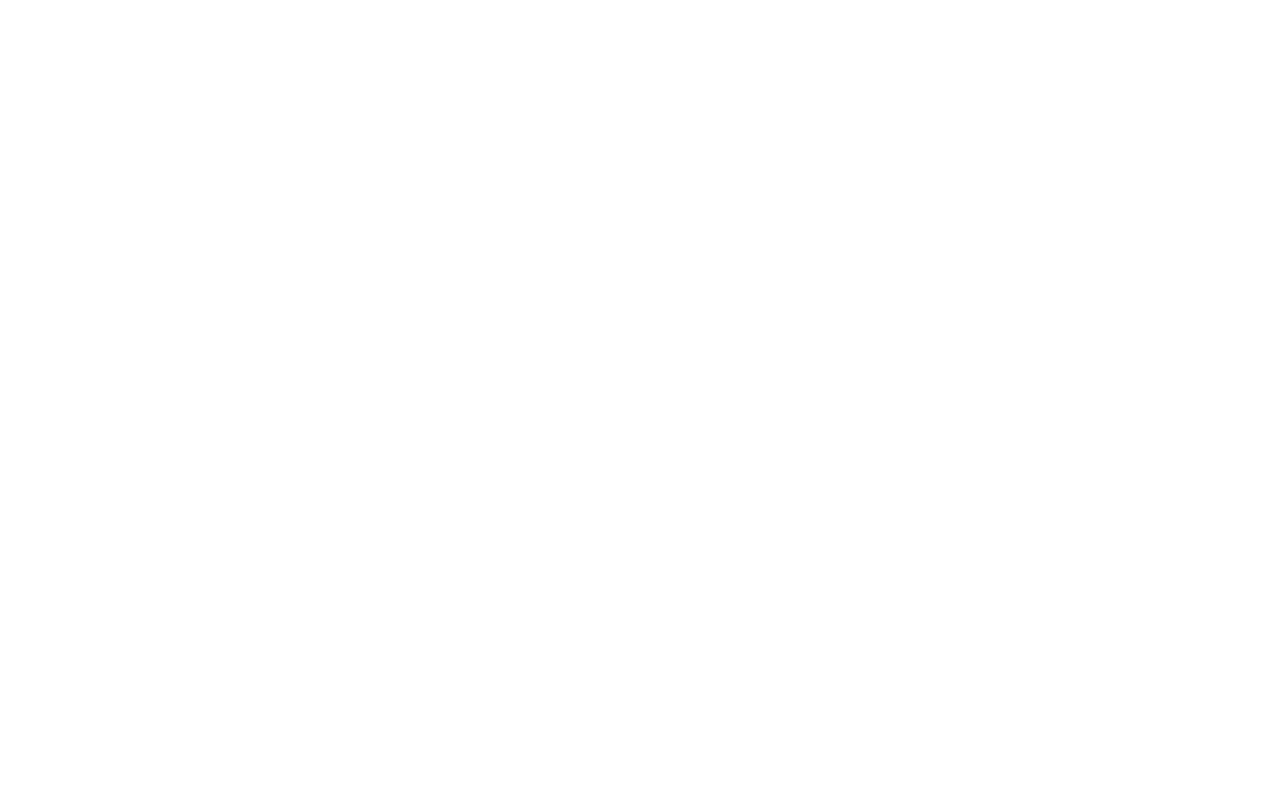
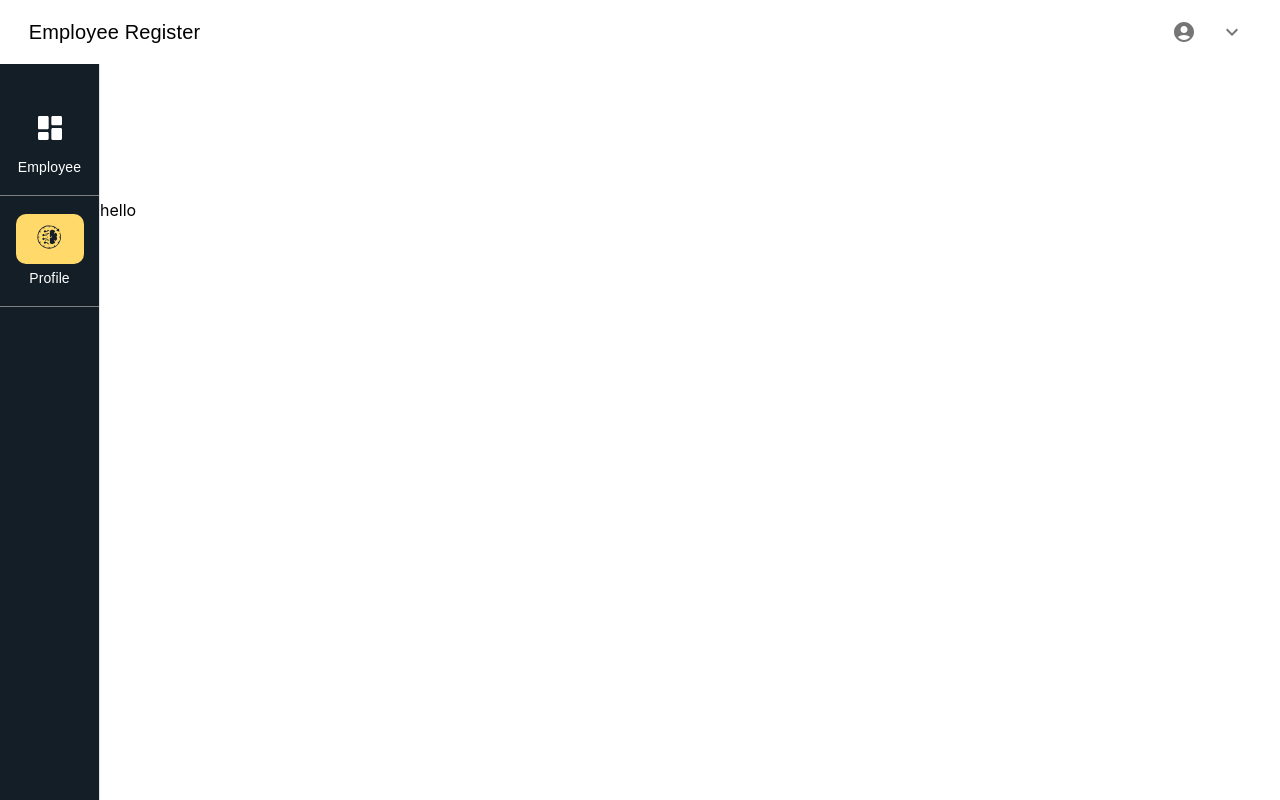
Before and after one commit to Sahil811/Employee-Registry-_FrontEnd, a React (Create React App) app: page /profile/1 in a window 1280 px wide. Before the commit this address had no page. Built offline with nearby package versions, Linux system fonts and the light colour scheme.

Commit message:
master: navebar update

```diff
--- a/src/App.js
+++ b/src/App.js
@@ -6,6 +6,7 @@
 const Signup = lazy(() => import('./web/pages/Signup'));
 const Login = lazy(() => import('./web/pages/Login'));
 const UserList = lazy(() => import('./web/pages/UserList'));
+const ProfilePage = lazy(() => import('./web/pages/Profile'));
 
 const routes = [
   {
@@ -25,6 +26,12 @@
     exact: true,
     name: 'UserList',
     element: UserList,
+  },
+  {
+    path: '/profile/:id',
+    exact: true,
+    name: 'Profile',
+    element: ProfilePage,
   },
 ];
 
--- a/src/route/route.js
+++ b/src/route/route.js
@@ -1,7 +1,11 @@
 import {lazy} from "react";
 import { ReactComponent as HomeSvg } from '../web/assets/svg/home.svg';
 import { ReactComponent as HomeSelectedSvg } from '../web/assets/svg/home-selected.svg';
+import { ReactComponent as IntelSvg  } from '../web/assets/svg/intel.svg';
+import { ReactComponent as IntelSelectedSvg } from '../web/assets/svg/intel-selected.svg';
 const UserList = lazy(() => import('../web/pages/UserList'));
+const ProfilePage = lazy(() => import('../web/pages/Profile'));
+
 
 const routes = [
   {
@@ -9,42 +13,19 @@
     exact: true,
     name: 'Employee',
     element: UserList,
-    menutype: 'main',
+    menuType: 'main',
     icon: <HomeSvg />,
     selectedIcon: <HomeSelectedSvg />
   },
-  // {
-  //   path: '/myprojects',
-  //   name: 'My Projects',
-  //   element: Myprojects,
-  //   menutype: 'main',
-  //   icon: <MyProjectsSvg />,
-  //   selectedIcon: <MyProjectsSelectedSvg />
-  // },
-  // {
-  //   path: '/intel',
-  //   name: 'Intel',
-  //   element: Summary,
-  //   menutype: 'sub',
-  //   icon: <IntelSvg />,
-  //   selectedIcon: <IntelSelectedSvg />
-  // },
-  // {
-  //   path: '/vision',
-  //   name: 'Vision',
-  //   element: ProjectMap,
-  //   menutype: 'sub',
-  //   icon: <VisionSvg />,
-  //   selectedIcon: <VisionSelectedSvg />
-  // },
-  // {
-  //   path: '/marketplace',
-  //   name: 'Marketplace',
-  //   element: Marketplace,
-  //   menutype: 'main',
-  //   icon: <MarketSvg />,
-  //   selectedIcon: <MarketSelectedSvg />
-  // }
+  {
+    path: '/profile/:id',
+    exact: true,
+    name: 'Profile',
+    element: ProfilePage,
+    menuType: 'sub',
+    icon: <IntelSvg />,
+    selectedIcon: <IntelSelectedSvg />
+  },
 ];
 
 export default routes;
--- a/src/web/components/Table/index.js
+++ b/src/web/components/Table/index.js
@@ -13,6 +13,8 @@
 import DoneIcon from "@mui/icons-material/DoneAllTwoTone";
 import RevertIcon from "@mui/icons-material/NotInterestedOutlined";
 import DeleteOutlineOutlinedIcon from '@mui/icons-material/DeleteOutlineOutlined';
+import AccountBoxOutlinedIcon from '@mui/icons-material/AccountBoxOutlined';
+import { useNavigate } from "react-router-dom";
 
 const useStyles =  makeStyles(theme => ({
   root: {
@@ -67,7 +69,7 @@
 };
 
 export default function TableComponent({data, tableHeader, updateHandler, deleteHandler}) {
-
+  const navigate = useNavigate()
   const [rows, setRows] = React.useState([]);
 
   const [previous, setPrevious] = React.useState({});
@@ -140,6 +142,7 @@
             {tableHeader && tableHeader.length && tableHeader.map((header) => <TableCell key={header} align="left">{header}</TableCell>)}
             <TableCell align="left">Edit</TableCell>
             <TableCell align="left">Delete</TableCell>
+            <TableCell align="left">Details</TableCell>
           </TableRow>
         </TableHead>
         <TableBody>
@@ -184,6 +187,13 @@
                     <DeleteOutlineOutlinedIcon />
                   </IconButton>
               </TableCell>
+              <TableCell className={classes.selectTableCell}>
+                  <IconButton
+                    onClick={() => navigate(`/profile/${row.id}`)}
+                  >
+                    <AccountBoxOutlinedIcon />
+                  </IconButton>
+              </TableCell>
             </TableRow>
           ))}
         </TableBody>
--- a/src/web/layout/Navbar/index.js
+++ b/src/web/layout/Navbar/index.js
@@ -9,21 +9,37 @@
   MenuItem,
   Box
 } from '@mui/material';
-import { useNavigate } from 'react-router-dom';
+import { useNavigate, useLocation } from 'react-router-dom';
 
 import './index.scss';
 import routes from '../../../route/route';
 
 function NavBar({ mobileOpen, handleDrawerToggle, ...props }) {
-  const [selected] = useState('/userList');
+  const [selected, setSelected] = useState('Employee');
   const { window } = props;
   const navigate = useNavigate();
+  const location = useLocation();
   let showSubMenu = true;
 
+  if (
+    location.pathname.includes('/userList')
+  ) {
+    showSubMenu = false;
+  }
+
+  useEffect(() => {
+    if (location.pathname.includes('/userList')) setSelected('Employee');
+    if (location.pathname.includes('/profile')) setSelected('Profile');
+  }, [location]);
 
   const container = window !== undefined ? () => window().document.body : undefined;
   const routeChange = (routeName) => {
+    if (routeName.includes('/profile')) {
+      const id = location.pathname.split('/').pop();
+      navigate(`${routeName}/${id}`);
+    } else {
       navigate(routeName);
+    }
   };
 
   const drawer = (
@@ -32,7 +48,7 @@
       <List className="navbar__list">
         {routes.map((route, index) => (
           <Fragment key={index}>
-            {route.menutype === 'sub' && showSubMenu === false ? (
+            {route.menuType === 'sub' && showSubMenu === false ? (
               ''
             ) : (
               <>
@@ -41,7 +57,7 @@
                   button
                   className="navbar__listitem"
                   onClick={() => routeChange(route.path)}>
-                  <MenuItem button="true" selected={selected === route.path}>
+                  <MenuItem button="true" selected={selected === route.name}>
                     <ListItemIcon className={`navbar__listitem-icon `}>
                       {selected === route.name ? route.selectedIcon : route.icon}
                     </ListItemIcon>
--- a/src/web/pages/Login/index.js
+++ b/src/web/pages/Login/index.js
@@ -53,7 +53,7 @@
     if (messageData) {
       if (messageData?.code === 100) {
         toast.success(messageData?.message);
-        setTimeout(() => { navigate("/dashboard") }, 2000)
+        setTimeout(() => { navigate("/userList") }, 2000)
       } else {
         toast.error(messageData?.message);
       }
--- /dev/null
+++ b/src/web/pages/Profile/index.js
@@ -0,0 +1,16 @@
+import { useEffect } from "react";
+import { useSelector, useDispatch } from "react-redux";
+import { ToastContainer, toast } from 'react-toastify';
+import { employeeListActionCreator, employeeUpdateActionCreator, employeeDeleteActionCreator, clearMessageEmployeeActionCreator, employeeImportActionCreator } from "../../../redux/slices/employeeList";
+import TableComponent from "../../components/Table"
+import Wrapper from "../../components/Wrapper"
+
+export default function ProfilePage() {
+
+  return <Wrapper>
+    <ToastContainer style={{ top: '90px' }} />
+     <div>
+       hello
+    </div>
+  </Wrapper>
+}
```
Also changed, not shown: src/web/pages/Profile/index.scss (added).
